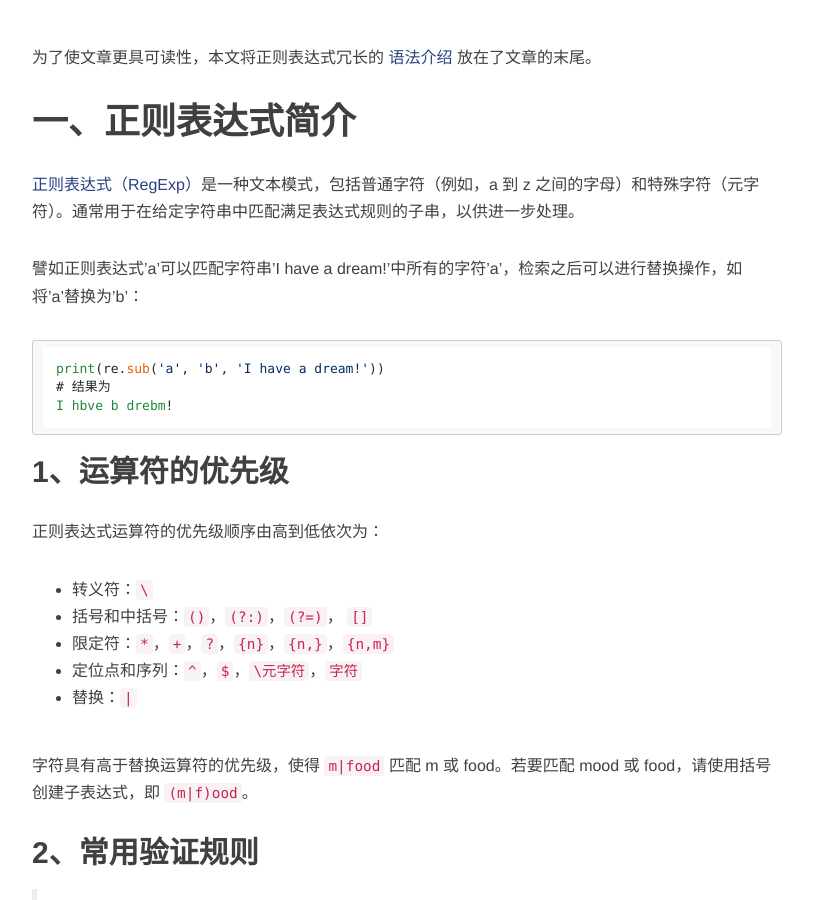
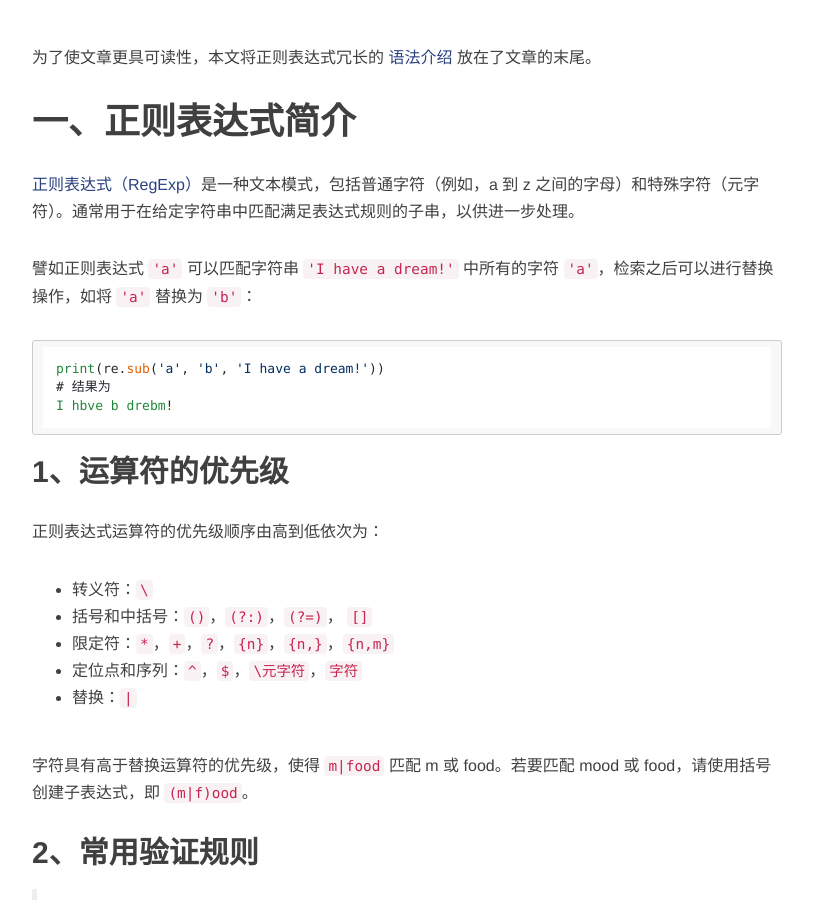
Before and after one commit to ceares/ceares.github.io, a Jekyll site: the page built from _posts/2015-2-1-RegExp.md, in a window 1280 px wide and 900 px high, scrolled down 495 px. Shown: the whole window, without its empty margins (233-1046 px from the left). Built offline with Jekyll 4.4.1, drawn with Linux system fonts in a browser that asks for light colours; nearby versions of some CDN libraries; formulas are drawn with MathJax 3; comment, search, counter and statistics services are not loaded.

Commit message:
Update 2015-2-1-RegExp.md

````diff
--- a/_posts/2015-2-1-RegExp.md
+++ b/_posts/2015-2-1-RegExp.md
@@ -14,7 +14,7 @@ description: 正则表达式（RegExp）是一种文本模式，包括普通字
 
 [正则表达式（RegExp）](https://msdn.microsoft.com/zh-cn/library/28hw3sce(v=vs.90).aspx)是一种文本模式，包括普通字符（例如，a 到 z 之间的字母）和特殊字符（元字符）。通常用于在给定字符串中匹配满足表达式规则的子串，以供进一步处理。
 
-譬如正则表达式'a'可以匹配字符串'I have a dream!'中所有的字符'a'，检索之后可以进行替换操作，如将'a'替换为'b'：
+譬如正则表达式 `'a'` 可以匹配字符串 `'I have a dream!'` 中所有的字符 `'a'`，检索之后可以进行替换操作，如将 `'a'` 替换为 `'b'`：
 
 ```py
 print(re.sub('a', 'b', 'I have a dream!'))
````
